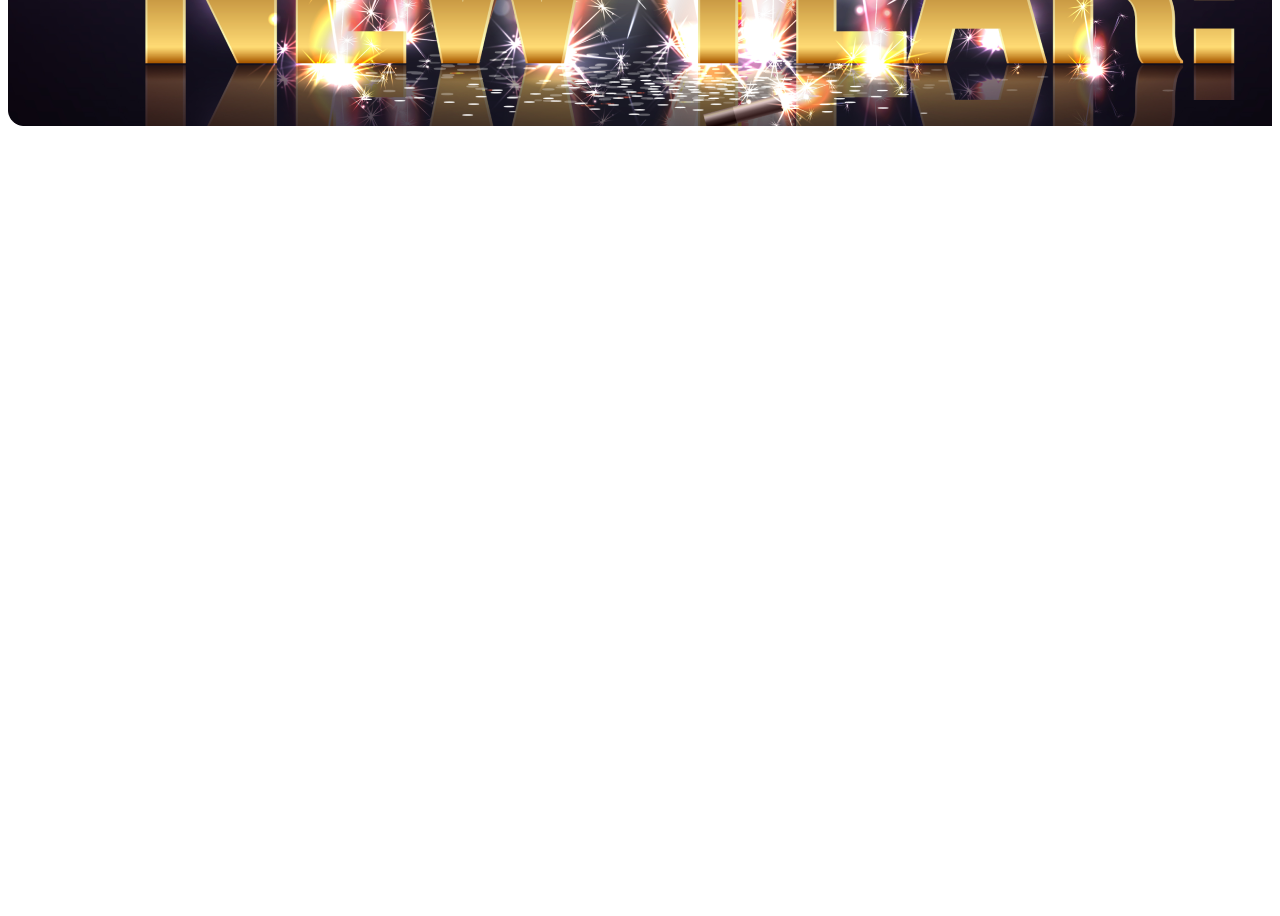
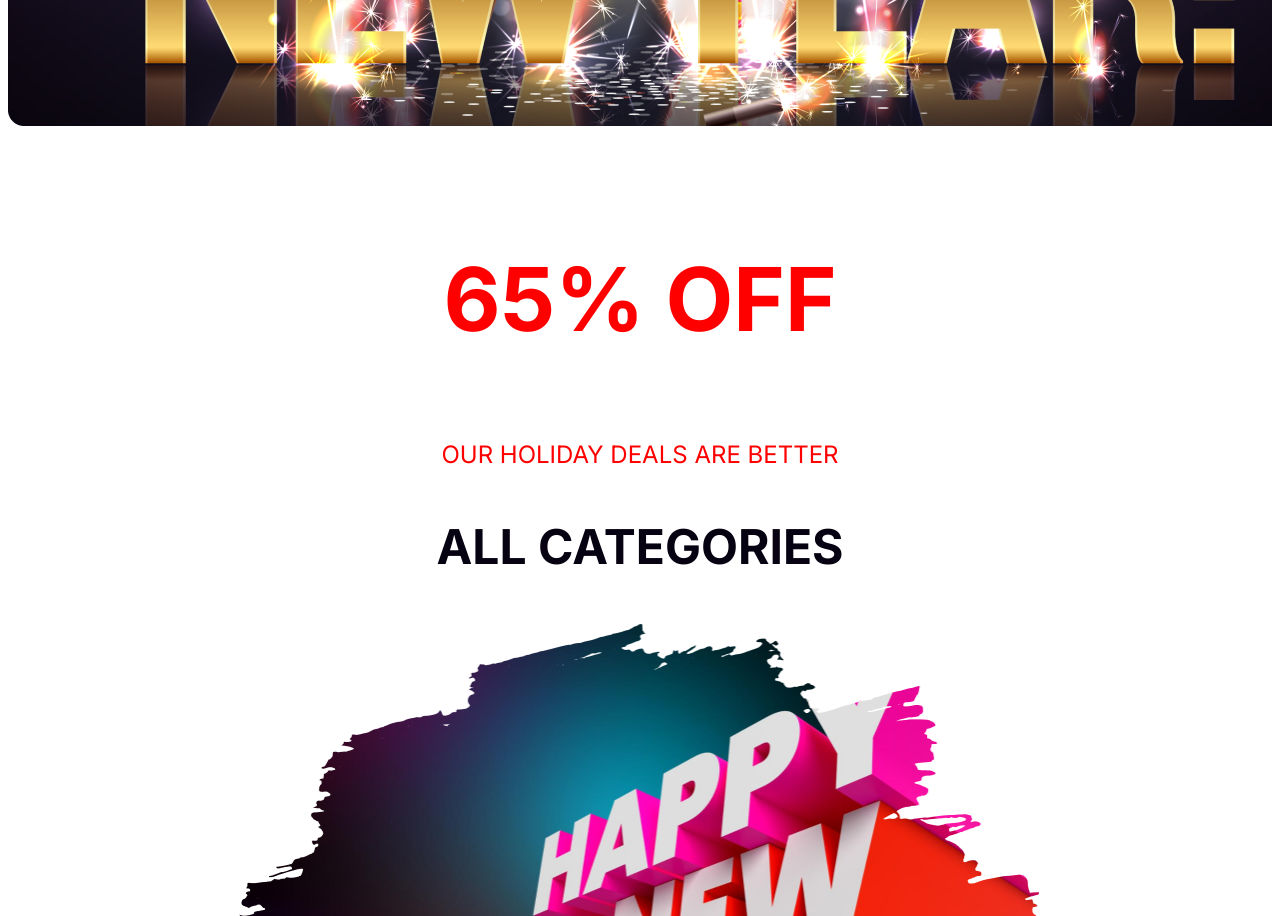
Before and after one commit to Mahmudulhasansiyam11/new-year-offer-site, a plain HTML site: page index.html in a window 1280 px wide. Shown: the part 524-1440 px from the top of the page. Before the commit the page ends 800 px from the top, so only its background shows below. Drawn offline with Linux system fonts and the light colour scheme.

Commit message:
add cetegories section

```diff
--- a/index.html
+++ b/index.html
@@ -13,6 +13,14 @@
       rel="stylesheet"
     />
 
+    <!-- Inter font -->
+    <link rel="preconnect" href="https://fonts.googleapis.com" />
+    <link rel="preconnect" href="https://fonts.gstatic.com" crossorigin />
+    <link
+      href="https://fonts.googleapis.com/css2?family=Inter:ital,opsz,wght@0,14..32,100..900;1,14..32,100..900&display=swap"
+      rel="stylesheet"
+    />
+
     <link rel="stylesheet" href="styles/new-year-offer.css" />
   </head>
   <body class="merriweather-font">
@@ -23,12 +31,21 @@
           <p class="banner-container-paragraph2">New Year Party Celebration</p>
         </div>
       </div>
-      <!-- <div class="banner-container">
-        <div class="banner-container-paragraph1"><p>Happy New Year</p></div>
-        <div class="banner-container-paragraph2"><p>New Year Party Celebration</p></div>
-      </div> -->
     </header>
-    <main></main>
+    <main>
+        <section class="section1-container">
+            <div class="section1-content">
+                <div class="section1-content1 inter-font">
+                    <p>65% OFF</p>
+                </div>
+                <div class="section1-content2">
+                    <p class="section1-content2-paragraph1 inter-font">OUR HOLIDAY DEALS ARE BETTER</p>
+                    <p class="section1-content2-paragraph2 inter-font">ALL CATEGORIES</p>
+                    <img class="section1-content2-image1" src="./images/New Year Photo.png" alt="">
+                </div>
+            </div>
+        </section>
+    </main>
     <footer></footer>
   </body>
 </html>
--- a/styles/new-year-offer.css
+++ b/styles/new-year-offer.css
@@ -8,6 +8,14 @@
   font-style: normal;
   font-variation-settings:
     "wdth" 100;
+}
+
+
+.inter-font{
+  font-family: "Inter", sans-serif;
+  font-optical-sizing: auto;
+  /* font-weight: <weight>; */
+  font-style: normal;
 }
 
 /* banner content */
@@ -47,3 +55,46 @@
     height: 190px;
     margin-top: 16px;
 }
+
+/* main content */
+
+.section1-container{
+    width: 802.9px;
+    height: 806px;
+    max-width: 1460px;
+    margin: 0 auto;
+    margin-top: 120px;
+}
+
+.section1-content1{
+    font-size: 88px;
+    font-weight: bold;
+    color: #FF0000;
+    text-align: center;
+}
+
+.section1-content2{
+    width: 802.9px;
+    height: 651px;
+    margin-top: 48px;
+}
+
+.section1-content2-paragraph1{
+    font-size: 24px;
+    font-weight: 400px;
+    color: #FF0000;
+    text-align: center;
+}
+
+.section1-content2-paragraph2{
+    font-size: 48px;
+    font-weight: bold;
+    color: #070211;
+    text-align: center;
+}
+
+.section1-content2-image1{
+    width: 802.9px;
+    height: 500px;
+    position: 339px 770px;
+}
```
